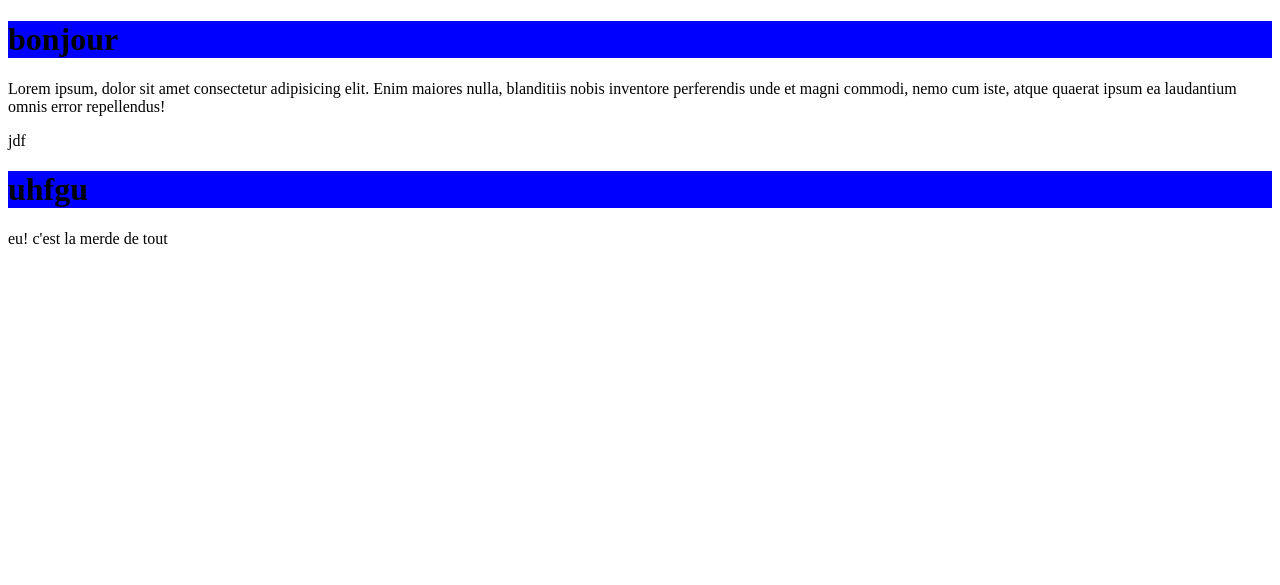
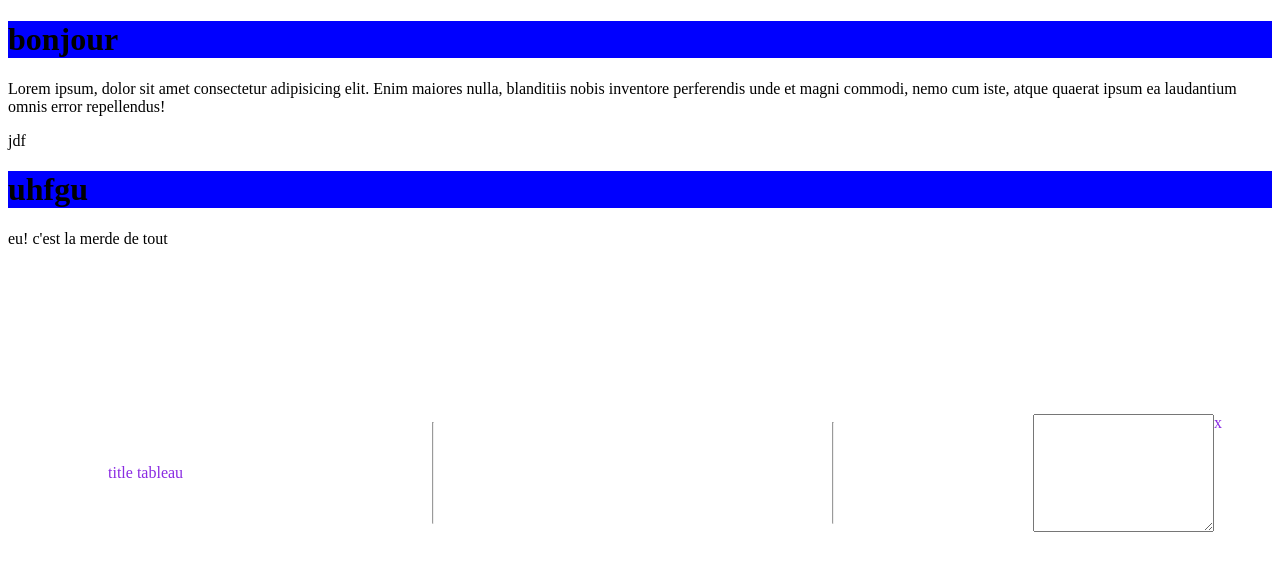
Before and after one commit to Mojammel2024/git-test, a plain HTML site: page index.html in a window 1280 px wide. Drawn offline with Linux system fonts and the light colour scheme.

Commit message:
added section

```diff
--- a/index.html
+++ b/index.html
@@ -15,6 +15,11 @@
             <img src="logo" alt="">
         </div>
     </header>
-
+    <section>
+        <div class="box"> title tableau </div>
+        <hr>
+        <hr>
+        <textarea name="f" id=""></textarea>x
+    </section>
 </body>
 </html>
--- a/style.css
+++ b/style.css
@@ -10,3 +10,9 @@ div{
     display: flex;
     justify-content: center;
 }
+section{
+    color:blueviolet;
+    padding: 50px;
+    display: flex;
+    justify-content: center;
+}
```
